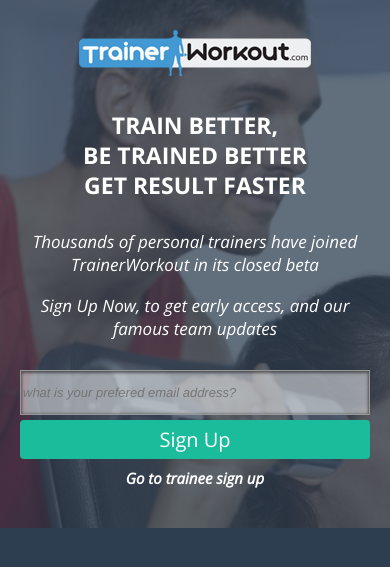
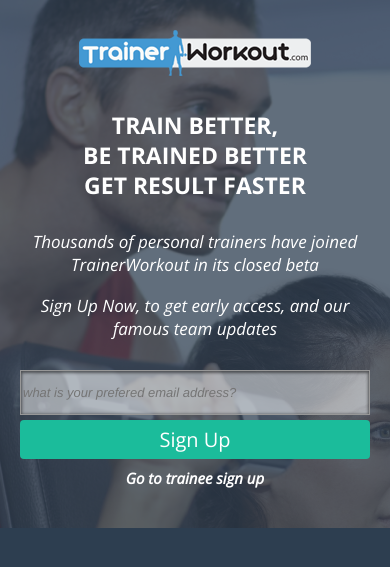
Before and after one commit to nicnhus22/nicnhus.github.io, a PHP site: page / in a window 390 px wide. Shown: the top 567 px of the page. Run offline with PHP 8.4, Linux system fonts and the light colour scheme; a stand-in replaces the project's code that opens the database connection; some libraries are stand-ins or nearby versions.

Commit message:
Center image better.

```diff
--- a/css/newaddedcss.css
+++ b/css/newaddedcss.css
@@ -291,7 +291,7 @@ footer .left-quote {
 	}
 	.fullwidth-img {
 		background-size: 350%;
-		background-position-x: -270px;
+		background-position-x: -320px;
 	}
 }
 @media screen and (max-width:890px) {
```
